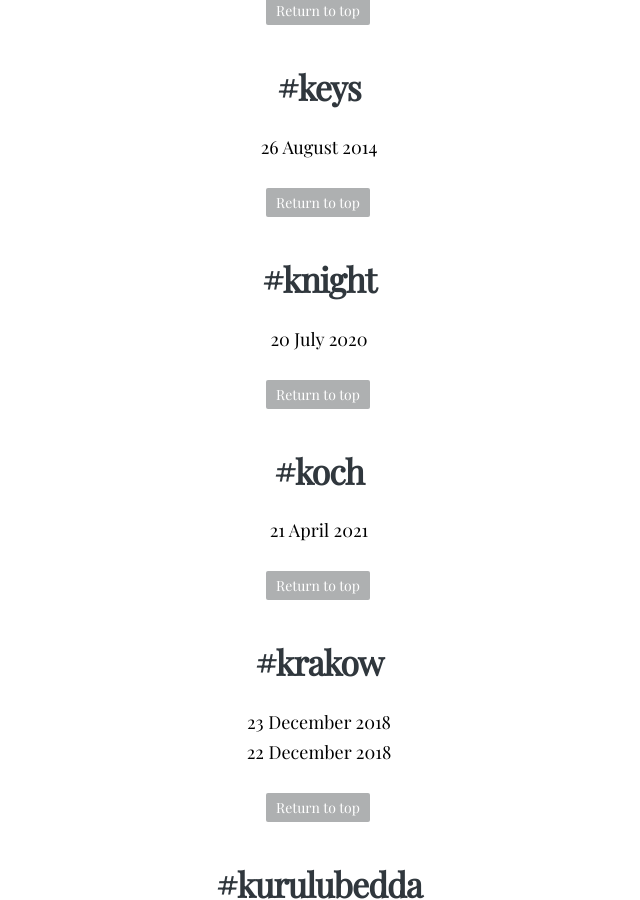
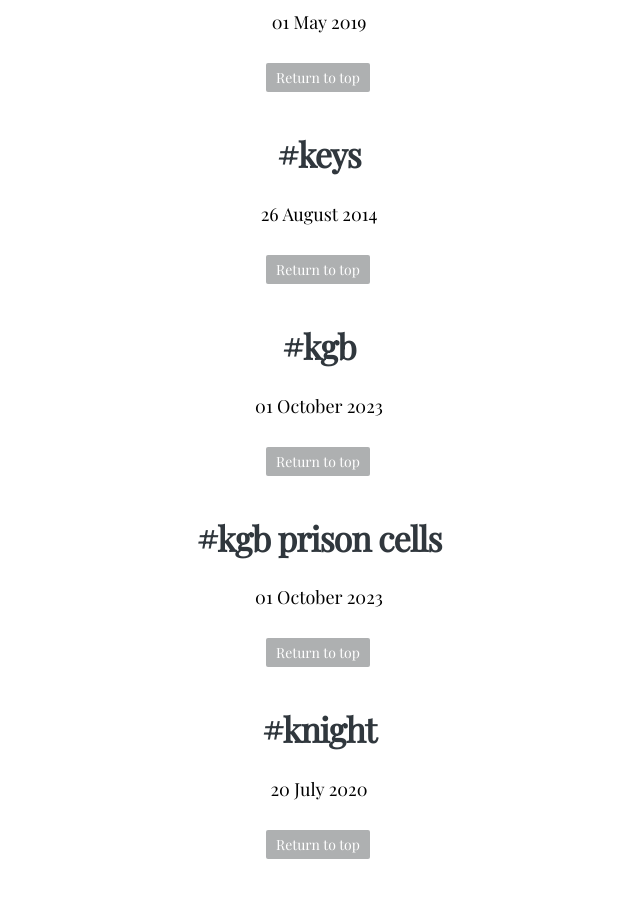
Before and after one commit to dedunu/travel, a Jekyll site: the page built from tags/index.html, in a window 1280 px wide and 900 px high, scrolled down 43095 px. Shown: the whole window, without its empty margins (321-961 px from the left). Built offline with Jekyll 4.4.1, drawn with Linux system fonts in a browser that asks for light colours; some of the changed text lies outside the part shown.

Commit message:
Update 2023-10-01-01-october-2023_1.md
Signed-off-by: Dedunu Dhananjaya <dedunumax@users.noreply.github.com>

```diff
--- a/_posts/2023-10-01-01-october-2023_1.md
+++ b/_posts/2023-10-01-01-october-2023_1.md
@@ -4,7 +4,10 @@
 date: '2023-10-01T00:00:00.001+03:00'
 author: Dedunu Dhananjaya
 tags:
--
+- kgb prison cells
+- kgb
+- tallinn
+- estonia
 modified_time: '2023-10-01T00:00:00.001+03:00'
 featured_image: 2023-10-01-01-october-2023_1.jpg
 ---
```
